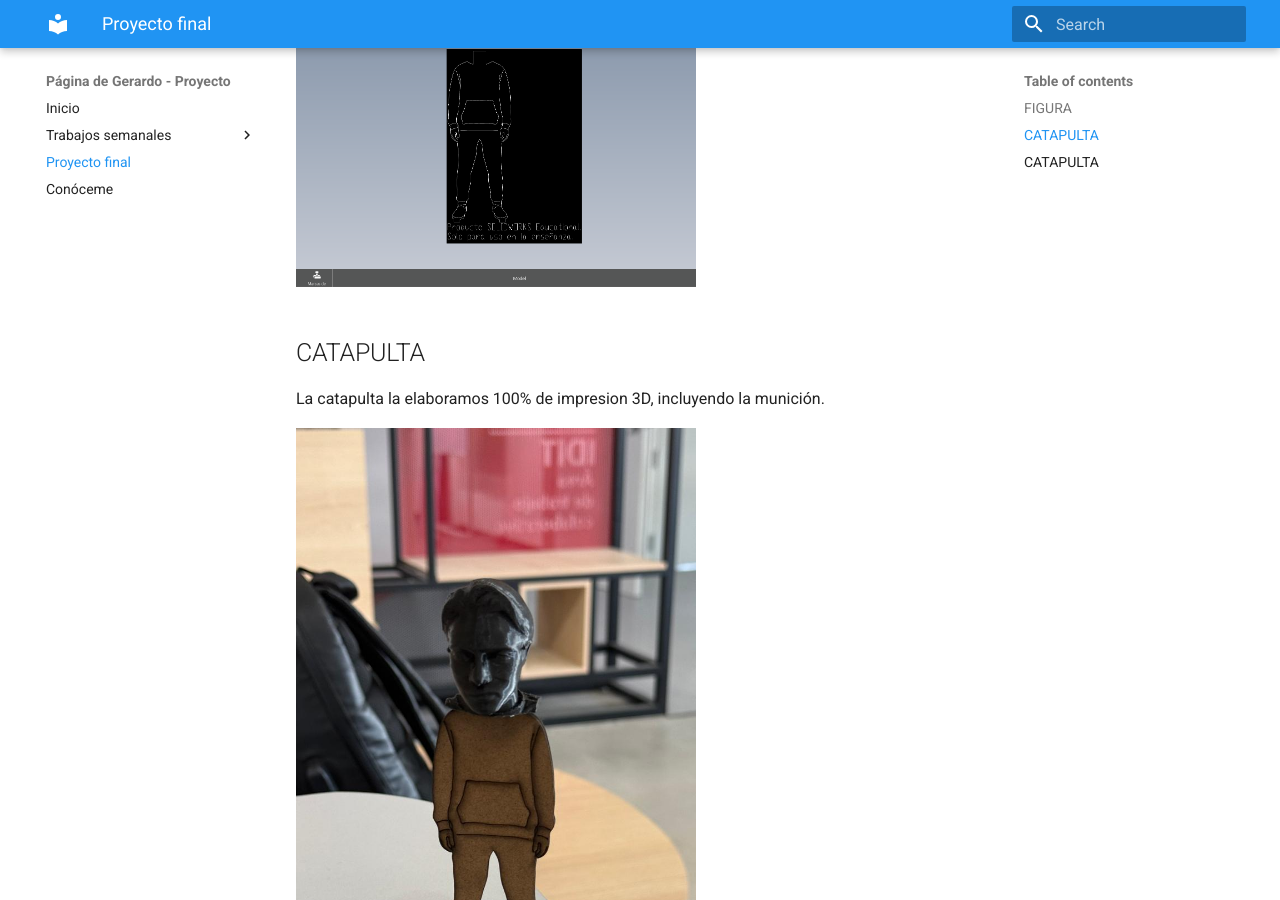
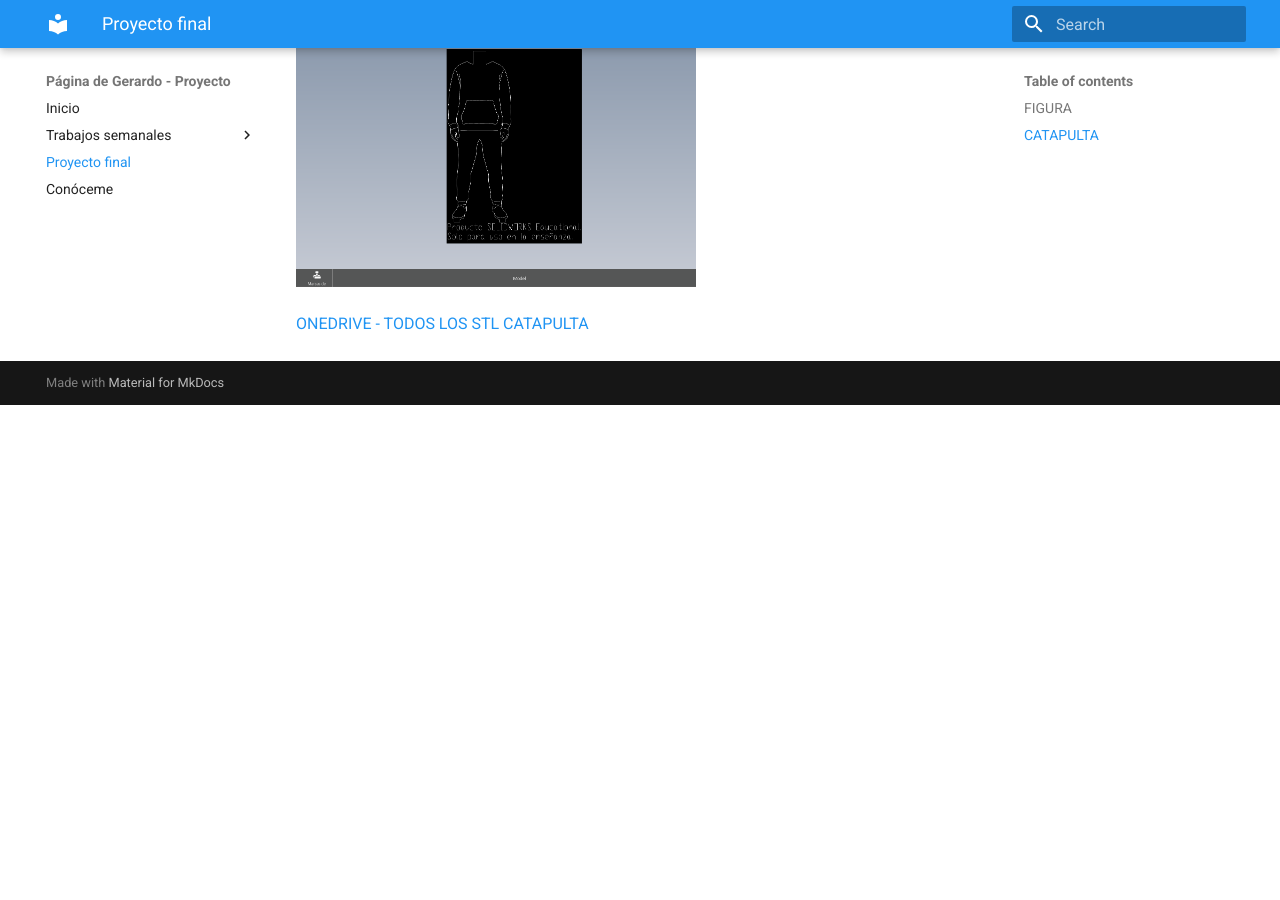
Before and after one commit to Gerardo-Esquivel/PortafolioProyecto, an MkDocs documentation site: the page built from docs/proyecto.md, in a window 1280 px wide and 900 px high, scrolled down 1466 px. Built offline with MkDocs 1.6.1 and Material for MkDocs 9.7.7, drawn with Linux system fonts in a browser that asks for light colours; after the commit the page ends 1871 px from its top, so only the background shows below that.

Commit message:
Update proyecto.md

```diff
--- a/docs/proyecto.md
+++ b/docs/proyecto.md
@@ -21,9 +21,4 @@ La catapulta la hicimos 100% de impresión 3D incluyendo la munición
 <img src="../recursos/siluetadxf.png" width="400" alt="spinner">
 
 
-## CATAPULTA
-
-
-La catapulta la elaboramos 100% de impresion 3D, incluyendo la munición.
-
-<img src="../recursos/figurin.jpeg" width="400" alt="spinner">
+[ONEDRIVE - TODOS LOS STL CATAPULTA](https://iberopuebla-my.sharepoint.com/:f:/g/personal/204655_iberopuebla_mx/EszzCl1t8YlFm-O1017Jd1EBxNDUsjMReeQKOOm8CHT-qg?e=ILj1es)
```
